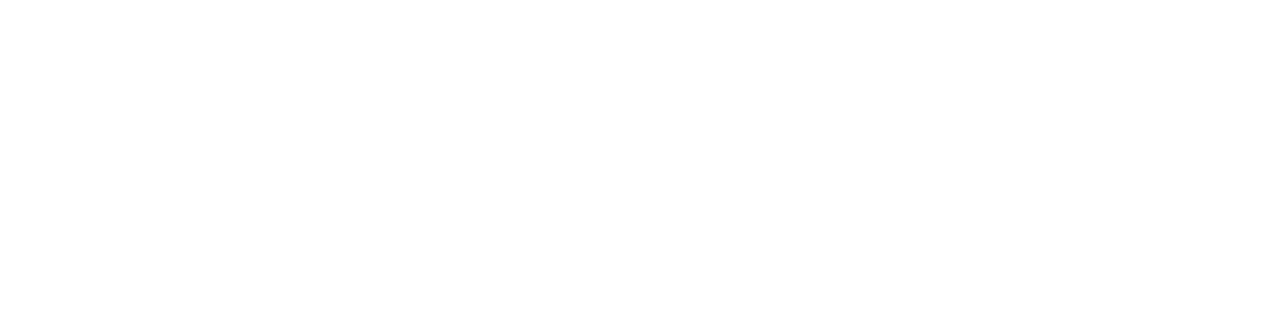
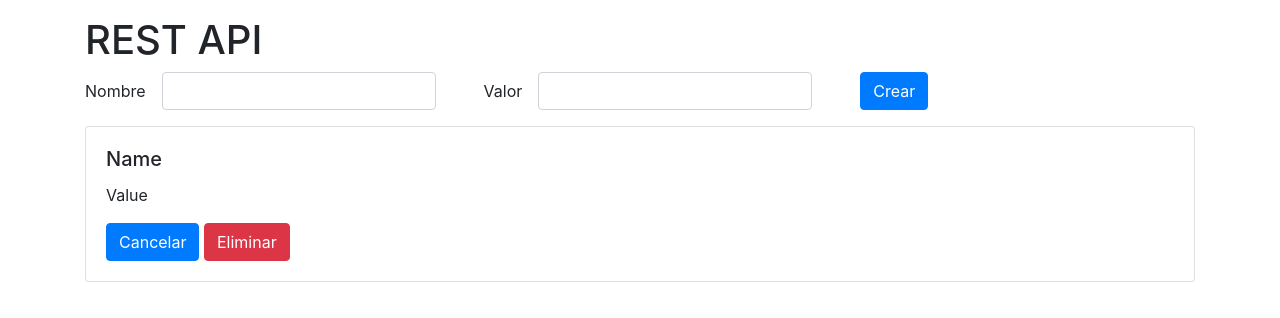
Before and after one commit to instak1ll/restapi-vue-express, a website with bundled scripts: page client/index.html in a window 1280 px wide. Built offline with nearby package versions, Linux system fonts and the light colour scheme.

Commit message:
Actualizado diseño del formulario y elementos de la interfaz
Se aplicaron estilos de Bootstrap para mejorar la apariencia

```diff
--- a/client/frontend.js
+++ b/client/frontend.js
@@ -1,3 +1,5 @@
 import Vue from 'https://cdn.jsdelivr.net/npm/vue@2.7.14/dist/vue.esm.browser.js'
 
-console.log(Vue)
+new Vue({
+    el: '#app',
+})
--- a/client/index.html
+++ b/client/index.html
@@ -5,12 +5,35 @@
     <meta charset="UTF-8">
     <meta http-equiv="X-UA-Compatible" content="IE=edge">
     <meta name="viewport" content="width=device-width, initial-scale=1.0">
+    <link rel="stylesheet" href="https://stackpath.bootstrapcdn.com/bootstrap/4.4.1/css/bootstrap.min.css"
+        integrity="sha384-Vkoo8x4CGsO3+Hhxv8T/Q5PaXtkKtu6ug5TOeNV6gBiFeWPGFN9MuhOf23Q9Ifjh" crossorigin="anonymous">
     <title>REST API</title>
 </head>
 
 <body>
-    <div id="app">
-        <!-- Your HTML content goes here -->
+    <div class="container pt-3" id="app" v-cloak>
+        <h1>REST API</h1>
+
+        <form class="form-inline mb-3">
+            <div class="form-group mr-5">
+                <label for="name" class="mr-3">Nombre</label>
+                <input type="text" class="form-control" id="name">
+            </div>
+            <div class="form-group mr-5">
+                <label for="value" class="mr-3">Valor</label>
+                <input type="text" class="form-control" id="value">
+            </div>
+            <button class="btn btn-primary" type="submit">Crear</button>
+        </form>
+
+        <div class="card mb-3">
+            <div class="card-body">
+                <h5 class="card-title">Name</h5>
+                <p class="card-text">Value</p>
+                <button class="btn btn-primary">Cancelar</button>
+                <button class="btn btn-danger">Eliminar</button>
+            </div>
+        </div>
     </div>
     <script type="module" src="frontend.js"></script>
 </body>
```
